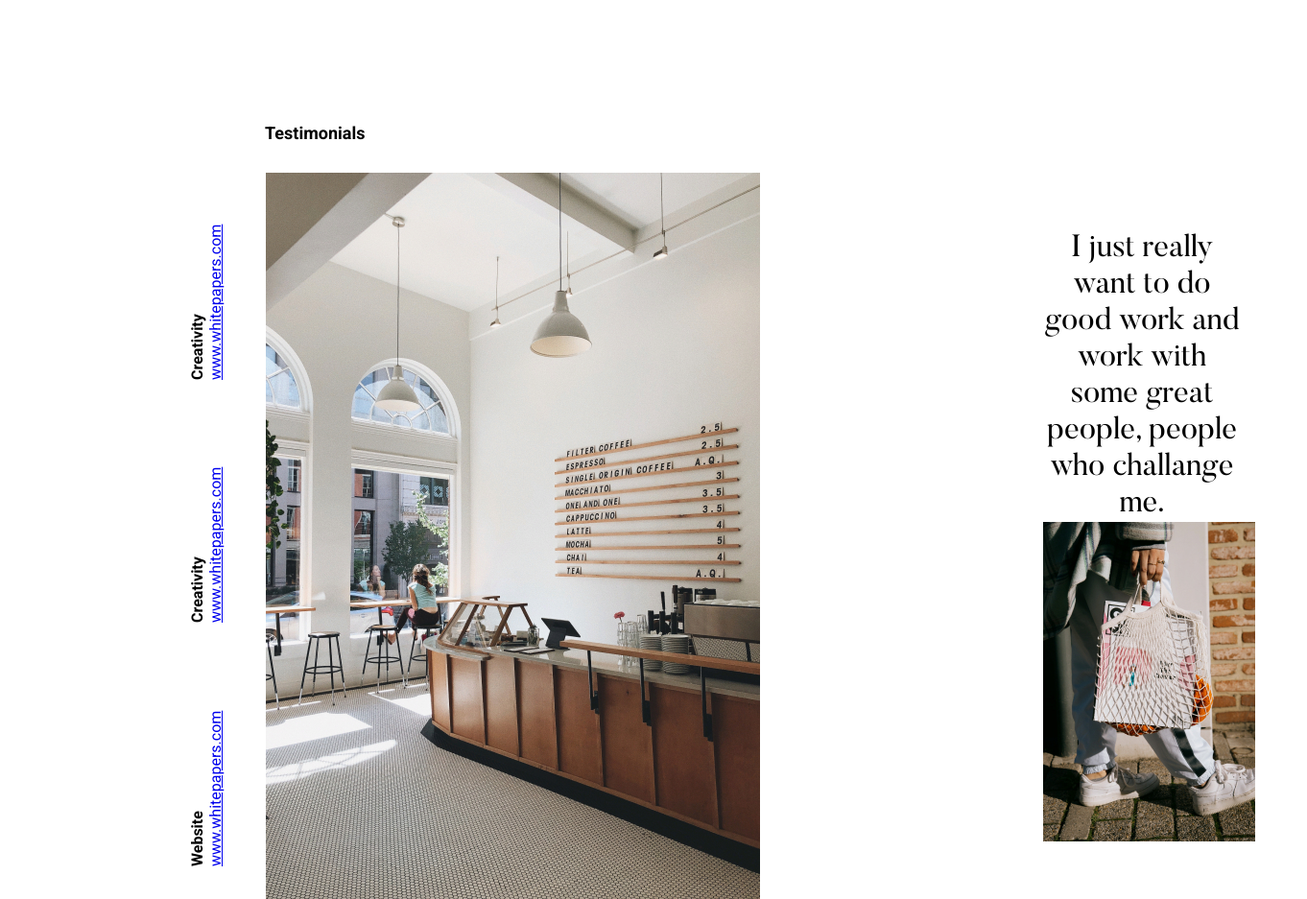
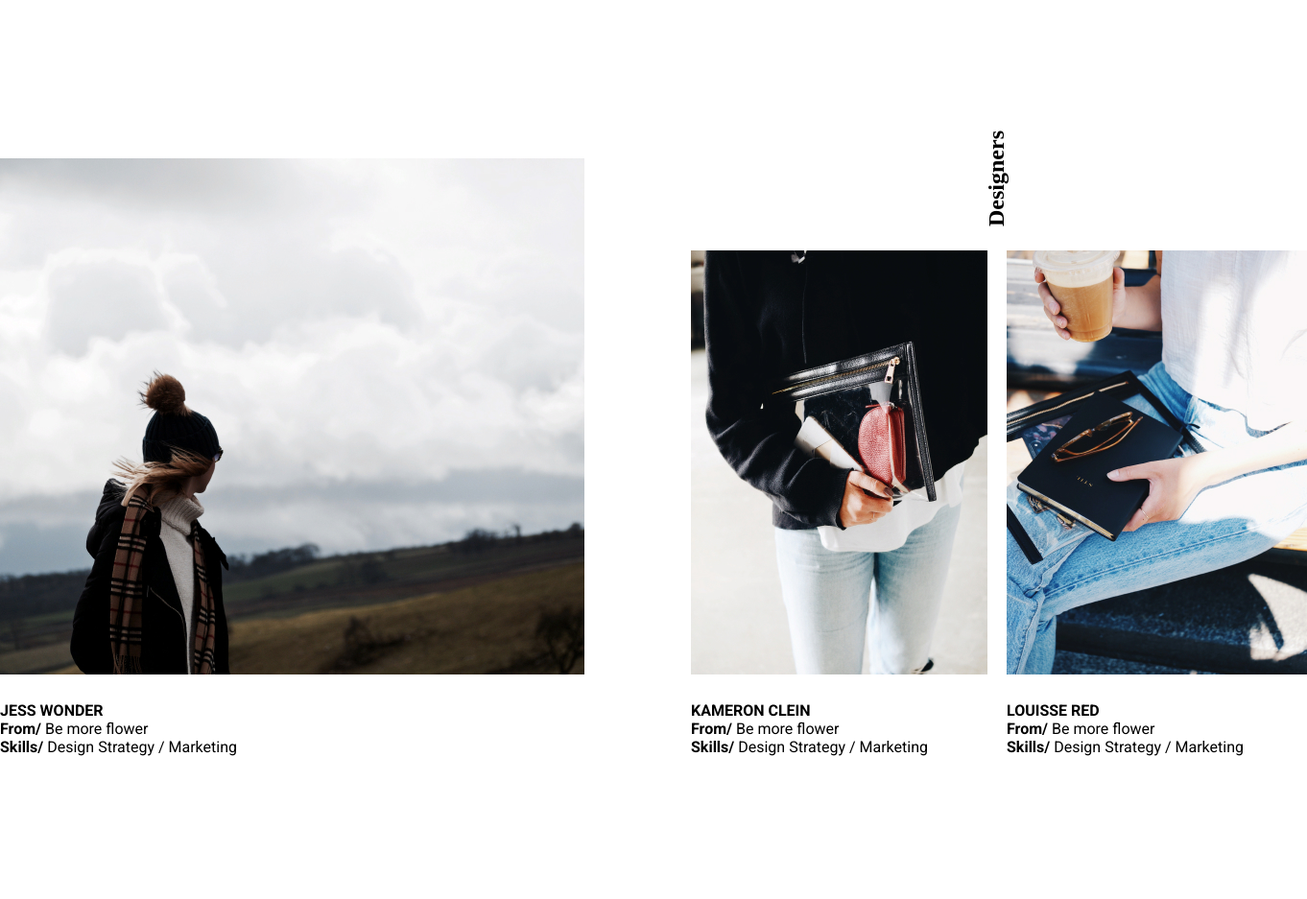
Before and after one commit to NBhey/otus-css-Markarian-Tridrikh, a plain HTML site: page index.html in a window 1280 px wide. Shown: the part 1800-2737 px from the top of the page at 96% size, 1362 px wide, since content can reach past the window. Drawn offline with Linux system fonts and the light colour scheme.

Commit message:
Designers

```diff
--- a/index.html
+++ b/index.html
@@ -39,21 +39,22 @@
             </blockquote>
         </div>
     </section>
-    <!-- <section>
-        <div>
+    <section class="designers">
+        <div class="designers__lead">
             <img src="./img/image3.jpg" alt="Jess Wonder">
-            <h3 class="biography_person">Jess Wonder</h3>
-            <p class="biography_person-skill ">
+            <h3 class="biography_person designers_markup">Jess Wonder</h3>
+            <p class="biography_person-skill">
                 <b>From/</b> Be more flower <br>
                 <b>Skills/</b> Design Strategy / Marketing
             </p>
         </div>
-        <div>
+        <div class="designers__other ">
+            <div class="designers__subtitle">
                 <h2 class="font_roboto_700">Designers</h2>
             </div>
             <div>
                 <img src="./img/image4.jpg" alt="Kameron Clein">
-            <h3 class="biography_person">Kameron Clein </h3>
+                <h3 class="biography_person designers_markup">Kameron Clein </h3>
                 <p class="biography_person-skill ">
                     <b>From/</b>  Be more flower <br>
                     <b>Skills/</b> Design Strategy / Marketing
@@ -61,13 +62,14 @@
             </div>
             <div>
                 <img src="./img/image5.jpg" alt="Louisse Red">
-            <h3 class="biography_person">Louisse Red </h3>
+                <h3 class="biography_person designers_markup">Louisse Red </h3>
                 <p class="biography_person-skill">
                     <b>From/</b> Be more flower <br>
                     <b>Skills/</b> Design Strategy / Marketing
                 </p>
             </div>
-    </section> -->
+        </div>
+    </section>
     <section class="testimonials">
         <h2 class="testimonials__title testimonials__title_text">
             Testimonials
--- a/style.css
+++ b/style.css
@@ -153,6 +153,37 @@
     font-size: 16px;
     line-height: 19px;
 }
+.designers{
+    margin: 0 auto;
+    margin-bottom: 210px;
+    max-width:1366px;
+    padding-right:74px;
+    display: flex;
+    height: 660px;
+
+}
+.designers__lead {
+    padding-right: 111px;
+    align-self: flex-end;
+}
+.designers__other {
+    display: grid;
+    grid-template-columns: 1fr 1fr;
+    grid-template-rows: 1fr 1fr;
+    row-gap: 18px;
+    column-gap: 20px;
+}
+.designers_markup {
+    padding-top: 24px;
+}
+.designers__subtitle {
+    display: inline;
+    grid-column:1/3;
+    justify-self: center;
+    align-self: center;
+    transform:rotate(-90deg);
+    height: 32px;
+}
 .testimonials {
     max-width:1440px;
     padding-left:98px ;
```
Lines whose indentation alone changed are shown as unchanged.
